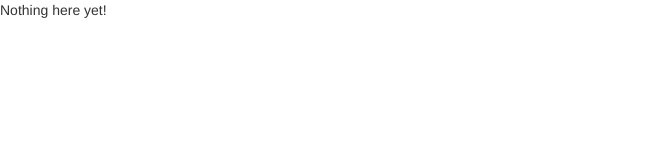
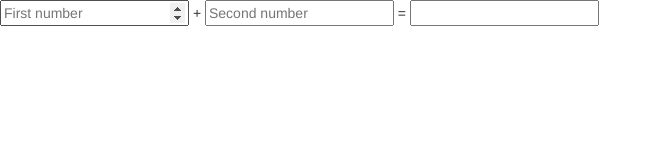
Before and after one commit to serpento/gp-angular-course, a website: page app/index.html in a window 1280 px wide. Shown: the whole page, without its empty margins (0-662 px from the left). Drawn offline with nearby package versions, Linux system fonts and the light colour scheme.

Commit message:
HW-1 Add inline sum functionality

```diff
--- a/app/index.html
+++ b/app/index.html
@@ -2,14 +2,22 @@
 <html lang="en" ng-app>
 <head>
   <meta charset="utf-8">
-  <title>My HTML File</title>
+  <title>Homework 1</title>
   <link rel="stylesheet" href="bower_components/bootstrap/dist/css/bootstrap.css">
   <script src="bower_components/angular/angular.js"></script>
   <script src="bower_components/underscore/underscore.js"></script>
 </head>
 <body>
 
-  <p>Nothing here {{'yet' + '!'}}</p>
+    <section>
+
+        <input ng-model="summand1" type="number" placeholder="First number" />
+        +
+        <input ng-model="summand2" type="number" placeholder="Second number" />
+        =
+        <input type="text" readonly="true" value="{{ summand1 + summand2 }}" />
+
+    </section>
 
 </body>
 </html>
```
